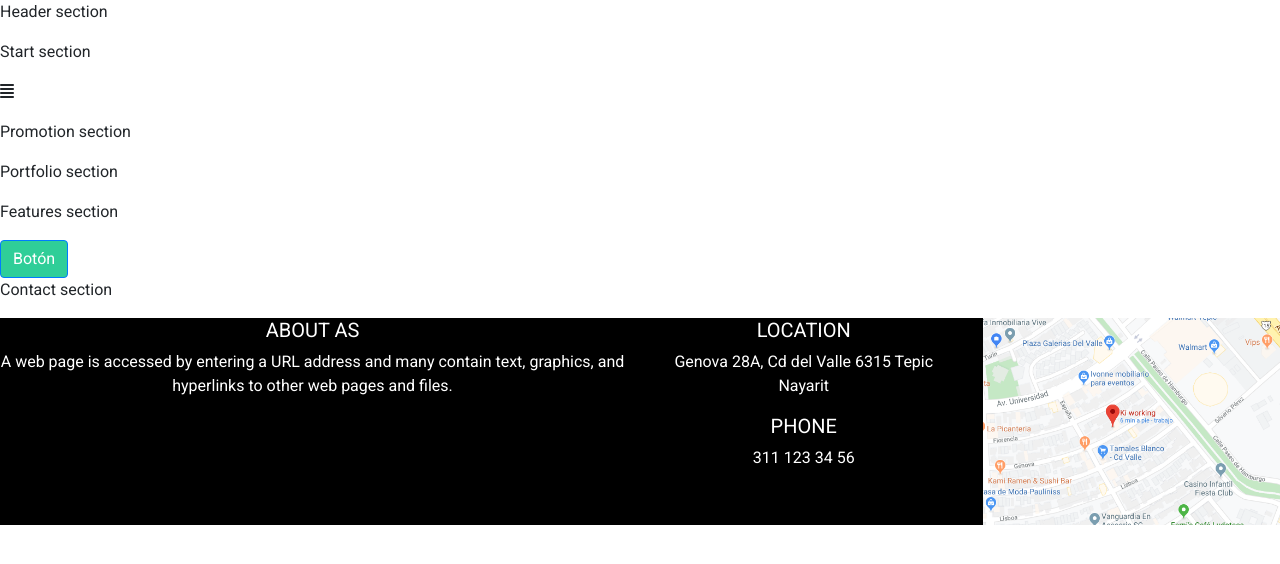
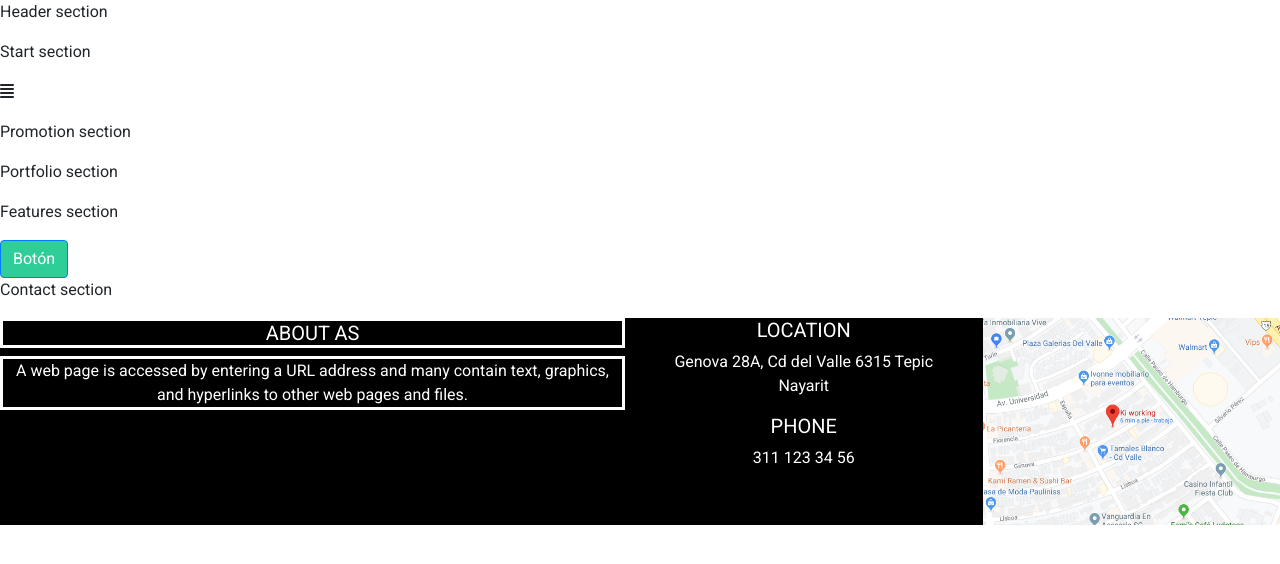
Before and after one commit to ffloresibarra/Landing-Page, a website: page public/index.html in a window 1280 px wide. Drawn offline with nearby package versions, Linux system fonts and the light colour scheme.

Commit message:
prueba de marcos

```diff
--- a/public/css/styles.css
+++ b/public/css/styles.css
@@ -26,6 +26,7 @@ body {
   text-align: center;
 }
 
-#about {
+.about {
   text-align: center;
+  border-style: solid;
 }
--- a/public/index.html
+++ b/public/index.html
@@ -55,9 +55,9 @@
         <div class="col-md-6 mt-md-0 mt-3">
 
           <!-- Content -->
-          <h5 class="text-uppercase"> ABOUT AS </h5>
+          <h5 class="text-uppercase about" > ABOUT AS </h5>
             <div>
-                <p #about class="list-unstyled">
+                <p class="list-unstyled about">
                     A web page is accessed by entering a URL address and many contain text, graphics, and hyperlinks to other web pages and files.
                 </p>
             </div>
```
